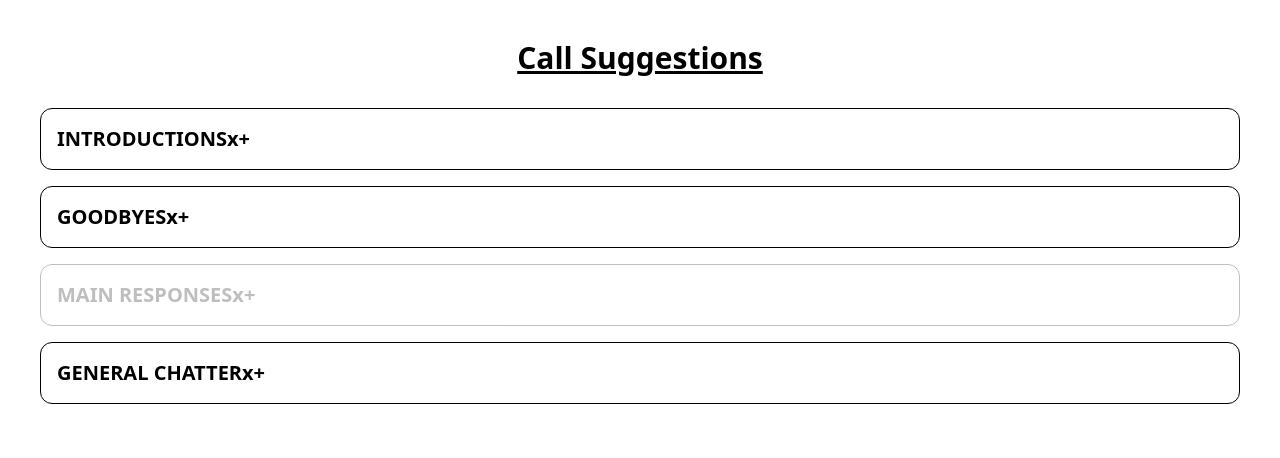
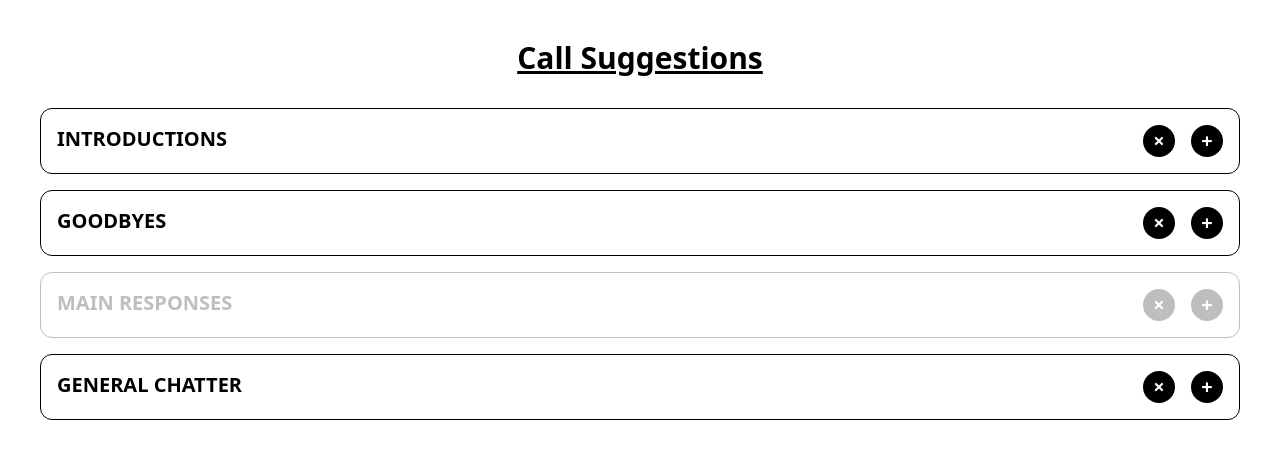
Before and after one commit to BrenoVelasco/call-suggestions, a React (Vite) app: page / in a window 1280 px wide. Shown: the top 458 px of the page. Built offline with nearby package versions, Linux system fonts and the light colour scheme.

Commit message:
Recursively update Suggestion subcategories when adding or removing * Hold global Suggestions state in SuggestionsContainer

```diff
--- a/src/Suggestion.tsx
+++ b/src/Suggestion.tsx
@@ -1,33 +1,74 @@
-import { useState } from 'react'
+import { MouseEvent, useRef, useState } from "react"
 
 import { SuggestionType } from "./types/SuggestionType"
 import { Suggestions } from "./Suggestions";
 
 interface SuggestionProps extends SuggestionType {
-  updateCategoriesList: () => void;
+  onRemove?: (categoryTitle: string) => void
+  updateParentCategories?: (categoryTitle: string, newCategoryList: SuggestionType[]) => void
 }
 
-const Suggestion = ({ title, enabled, subCategories, updateCategoriesList }: SuggestionProps) => {
+const Suggestion = ({ title, enabled, subCategories, onRemove, updateParentCategories }: SuggestionProps) => {
   const [isOpen, setIsOpen] = useState(false);
+  const counterRef = useRef(subCategories.length); // Workaround to avoid subCategory name collisions, since we are generating new subCategory names
 
-  const handleAdd = () => {
+  const handleAdd = (newTitle: string, e: MouseEvent<HTMLSpanElement>) => {
+    e.stopPropagation();
 
+    counterRef.current++;
+
+    if (updateParentCategories) {
+      updateParentCategories(
+        title,
+        [
+          ...subCategories,
+          { title: newTitle, enabled: true, subCategories: [] }
+        ]
+      );
+    }
+
+    setIsOpen(true);
   }
 
-  const handleRemove = () => {
+  const handleRemove = (title: string, e: MouseEvent<HTMLSpanElement>) => {
+    e.stopPropagation();
 
+    if (onRemove) {
+      onRemove(title);
+    }
   }
+
+  const updateCategories = (newCategoryList: SuggestionType[]) => {
+    if (updateParentCategories) {
+      updateParentCategories(
+        title,
+        [
+          ...newCategoryList,
+        ]
+      );
+    }
+  };
 
   return (
     <li className={`border text-xl font-bold rounded-xl ${enabled ? '' : 'opacity-25'}`}>
-      <p className="p-4" onClick={() => setIsOpen(!isOpen)}>
+      <p className="flex justify-between p-4" onClick={() => setIsOpen(!isOpen)}>
         {title}
-        <span onClick={handleRemove}>x</span>
-        <span onClick={handleAdd}>+</span>
+        <div className="flex gap-4">
+          <span
+            className="flex w-8 h-8 items-center justify-center rounded-full bg-black text-white cursor-pointer"
+            onClick={(e) => handleRemove(title, e)}>
+              &times;
+          </span>
+          <span
+            className="flex w-8 h-8 items-center justify-center rounded-full bg-black text-white cursor-pointer"
+            onClick={(e) => handleAdd(`New Category - ${title} - ${counterRef.current}`, e)}>
+              +
+          </span>
+        </div>
       </p>
       {isOpen && enabled && subCategories.length > 0 && (
         <div className="p-8">
-          <Suggestions categories={subCategories} updateCategoriesList={updateCategoriesList} />
+          <Suggestions categories={subCategories} updateParentCategories={updateCategories} />
         </div>
       )}
     </li>
--- a/src/Suggestions.tsx
+++ b/src/Suggestions.tsx
@@ -1,19 +1,51 @@
 import { Suggestion } from "./Suggestion";
 import { SuggestionType } from "./types/SuggestionType";
 
-const Suggestions = (
-  { categories, updateCategoriesList }:
-  { categories: SuggestionType[], updateCategoriesList: () => void }
-) => {
+type SuggestionsProps = {
+  categories: SuggestionType[];
+  updateParentCategories?: (
+    newCategoryList: SuggestionType[],
+  ) => void;
+}
+
+const Suggestions = ({ categories, updateParentCategories }: SuggestionsProps) => {
+  const handleRemove = (categoryTitle: string) => {
+    if (updateParentCategories) {
+      const index = categories.findIndex((item) => item.title === categoryTitle)
+
+      updateParentCategories(
+        [
+          ...categories.slice(0, index),
+          ...categories.slice(index + 1)
+        ]
+      );
+    }
+  }
+
+  const updateCategories = (categoryTitle: string, newCategoryList: SuggestionType[]) => {
+    if (updateParentCategories) {
+      const index = categories.findIndex((item) => item.title === categoryTitle)
+
+      updateParentCategories(
+        [
+          ...categories.slice(0, index),
+          { ...categories[index], subCategories: newCategoryList },
+          ...categories.slice(index + 1)
+        ]
+      );
+    }
+  };
+
   return (
     <ul className="flex flex-col flex-auto w-full gap-4">
-      {categories.map(({ title, enabled, subCategories }, index) => (
+      {categories && categories.map(({ title, enabled, subCategories }, index) => (
         <Suggestion
           key={`${title}-${index}`}
           title={title}
           enabled={enabled}
           subCategories={subCategories}
-          updateCategoriesList={updateCategoriesList}
+          onRemove={handleRemove}
+          updateParentCategories={updateCategories}
         />
       ))}
     </ul>
--- a/src/SuggestionsContainer.tsx
+++ b/src/SuggestionsContainer.tsx
@@ -1,25 +1,20 @@
 import { useState } from "react";
-
-import categories from "./categories";
+import categoriesData from "./categories";
 
 import { Suggestions } from "./Suggestions";
 import { SuggestionType } from "./types/SuggestionType";
 
 const SuggestionsContainer = () => {
-  const [categoriesList, setCategoriesList] = useState(categories);
+  const [categories, setCategories] = useState(categoriesData);
 
-  const updateCategoriesList = (before: SuggestionType, after: SuggestionType | null) => {
-    const index = categoriesList.findIndex((item) => {
-      item.title = before.title
-    });
+  const updateCategories = (newCategoryList: SuggestionType[]) => {
+    setCategories(newCategoryList);
 
-    // setCategoriesList({
-
-    // })
+    // TODO: implement updating the category list to an API
   }
 
   return (
-    <Suggestions categories={categoriesList} updateCategoriesList={updateCategoriesList} />
+    <Suggestions categories={categories} updateParentCategories={updateCategories} />
   )
 }
 
```
